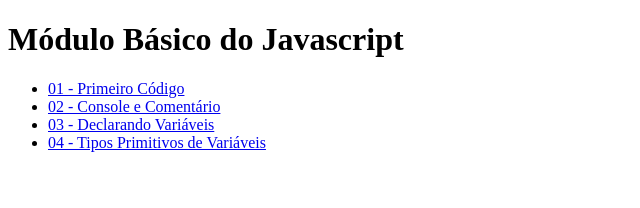
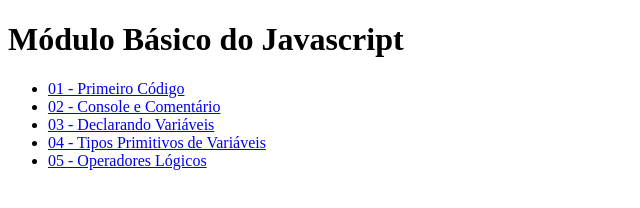
Before and after one commit to jonathanBenedito/modulo-basico-javascript, a plain HTML site: page index.html in a window 1280 px wide. Shown: the whole page, without its empty margins (0-640 px from the left). Drawn offline with Linux system fonts and the light colour scheme.

Commit message:
Adicionado link da aula 5

```diff
--- a/index.html
+++ b/index.html
@@ -21,6 +21,9 @@
         <li>
             <a href="04-tipos-primitivos/index.html">04 - Tipos Primitivos de Variáveis</a>
         </li>
+        <li>
+            <a href="05-operadores-logicos/index.html">05 - Operadores Lógicos</a>
+        </li>
     </ul>
 </body>
 </html>
```
Also changed, not shown: 1 other file.
